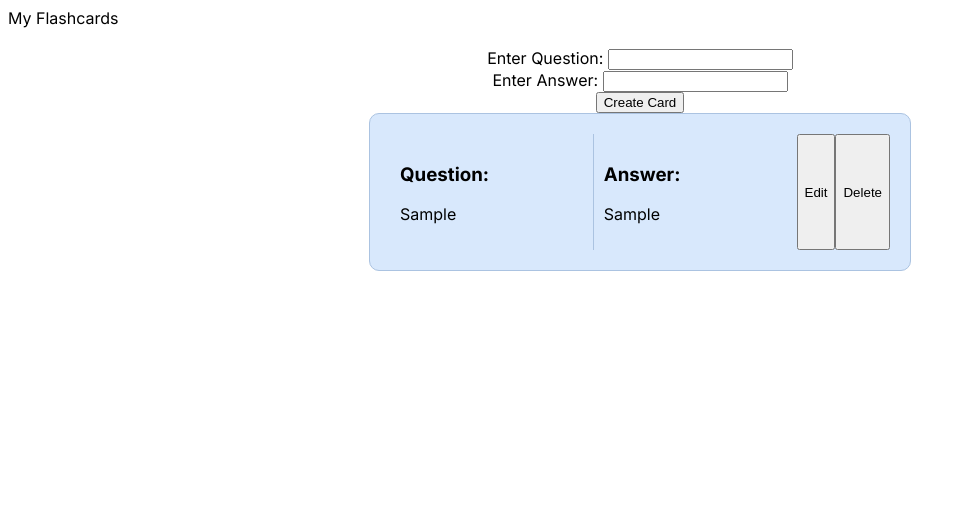
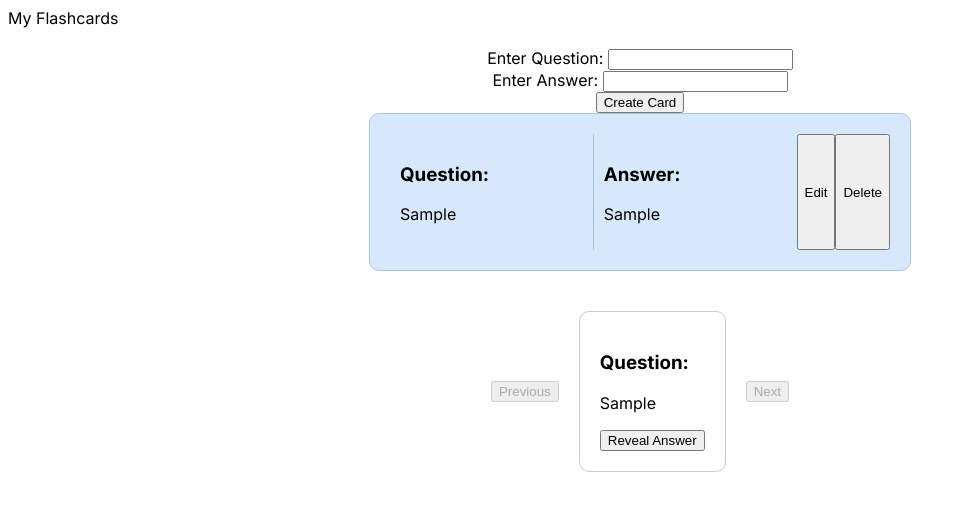
Before and after one commit to nratun/study-buddy, a Next.js app: page / in a window 1280 px wide. Both pictures are taken after typing "Sample", "Sample" into the empty fields and a click on the button "Create Card". Shown: the top 510 px of the page, without its empty margins (0-965 px from the left). Built offline with nearby package versions, Linux system fonts and the light colour scheme.

Commit message:
Finished note card creation, now working on studying cards section

```diff
--- a/src/app/components/notecards.tsx
+++ b/src/app/components/notecards.tsx
@@ -1,6 +1,7 @@
 import React, { useState } from 'react';
 import { Form, Button } from "react-bootstrap";
 import '../cardstyles.css';
+import { StudyCards } from './studycards';
 
 export function NoteCard(): JSX.Element {
   const [question, setQuestion] = useState('');
@@ -111,6 +112,7 @@ export function NoteCard(): JSX.Element {
           </div>
         </div>
       ))}
+      <StudyCards cards={cards} />
     </div>
   );
 }
--- /dev/null
+++ b/src/app/components/studycards.tsx
@@ -0,0 +1,59 @@
+import React, { useState } from 'react';
+import { Button } from "react-bootstrap";
+import styles from '../studystyles.module.css';
+
+interface StudyCardsProps {
+  cards: { question: string; answer: string }[];
+}
+
+export const StudyCards: React.FC<StudyCardsProps> = ({ cards }) => {
+    const [currCardInd, setCurrCardInd] = useState<number>(0);
+    const [visible, setVisible] = useState<boolean>(false);
+
+    function changeVisibility(): void {
+        setVisible(!visible);
+    }
+
+    const nextCard = () => {
+      setCurrCardInd((prevInd) => (prevInd + 1) % cards.length);
+      setVisible(false);
+    };
+
+    const prevCard = () => {
+      setCurrCardInd((prevInd) => (prevInd - 1 + cards.length) % cards.length);
+      setVisible(false);
+    };
+
+    // Check if cards array is empty
+    if (cards.length === 0) {
+      return <div>No cards available for study.</div>;
+    }
+
+    const currCard = cards[currCardInd];
+    const begin = currCardInd === 0;
+    const end = currCardInd === cards.length - 1;
+
+    return (
+        <div className={styles["study-cards-container"]}>
+          <div className={styles["note-card-container"]}>
+            <button onClick={prevCard} disabled={begin}>Previous</button>
+            <div className={styles["note-card"]}>
+              <div>
+                <h3>Question:</h3>
+                <p>{cards[currCardInd].question}</p>
+              </div>
+              <div className="show-answer-button">
+                <Button onClick={changeVisibility}>Reveal Answer</Button>
+                {visible && (
+                  <div>
+                    <h3>Answer:</h3>
+                    <p>{cards[currCardInd].answer}</p>
+                  </div>
+                )}
+              </div>
+            </div>
+            <button onClick={nextCard} disabled={end}>Next</button>
+          </div>
+        </div>
+      );
+  };
--- a/src/app/page.tsx
+++ b/src/app/page.tsx
@@ -4,6 +4,7 @@ import { NavLink, BrowserRouter, Route, Routes } from "react-router-dom";
 //import { Page1 } from "./components/page1";
 //import { Page2 } from "./components/page2";
 import { NoteCard } from "./components/notecards";
+import { StudyCards } from "./components/studycards";
 import React from "react";
 
 export default function Home(): JSX.Element {
--- /dev/null
+++ b/src/app/studystyles.module.css
@@ -0,0 +1,39 @@
+.study-cards-container {
+    display: flex;
+    justify-content: center;
+    align-items: center;
+  }
+
+  .note-card-container {
+    display: flex;
+    justify-content: space-between;
+    align-items: center;
+    max-width: 400px; /* Adjust the max-width as needed */
+  }
+
+  .note-card {
+    background-color: #ffffff;
+    border: 1px solid #ccc;
+    border-radius: 10px;
+    padding: 20px;
+    margin: 20px;
+    width: calc(100% - 120px); /* Adjust the width as needed */
+  }
+
+  .navigation-buttons {
+    display: flex;
+    justify-content: space-between;
+  }
+
+  .navigation-buttons button {
+    padding: 10px 20px;
+    background-color: #007bff;
+    color: #fff;
+    border: none;
+    border-radius: 5px;
+    cursor: pointer;
+  }
+
+  .show-answer-button {
+    margin-top: 20px;
+  }
```
